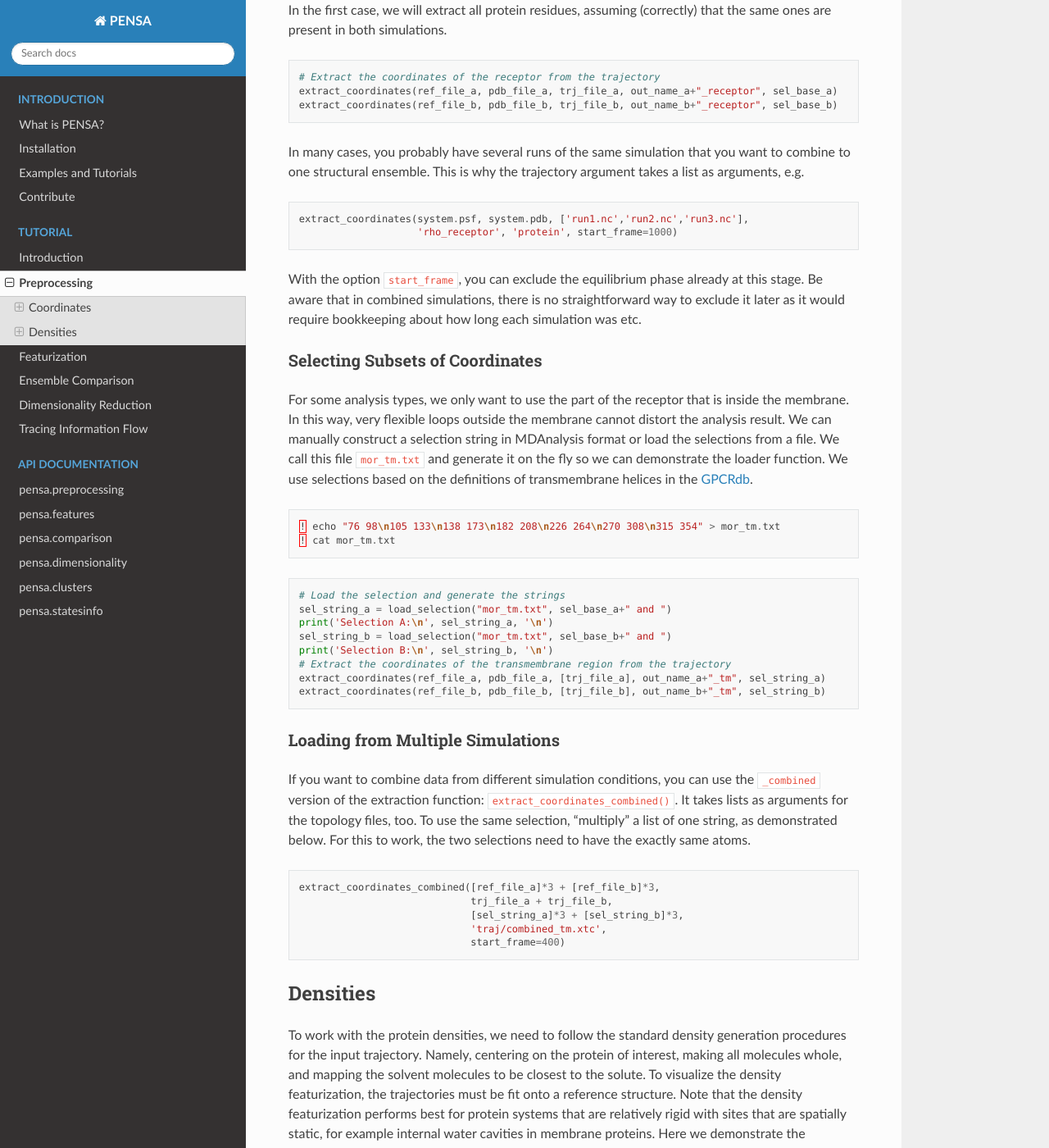
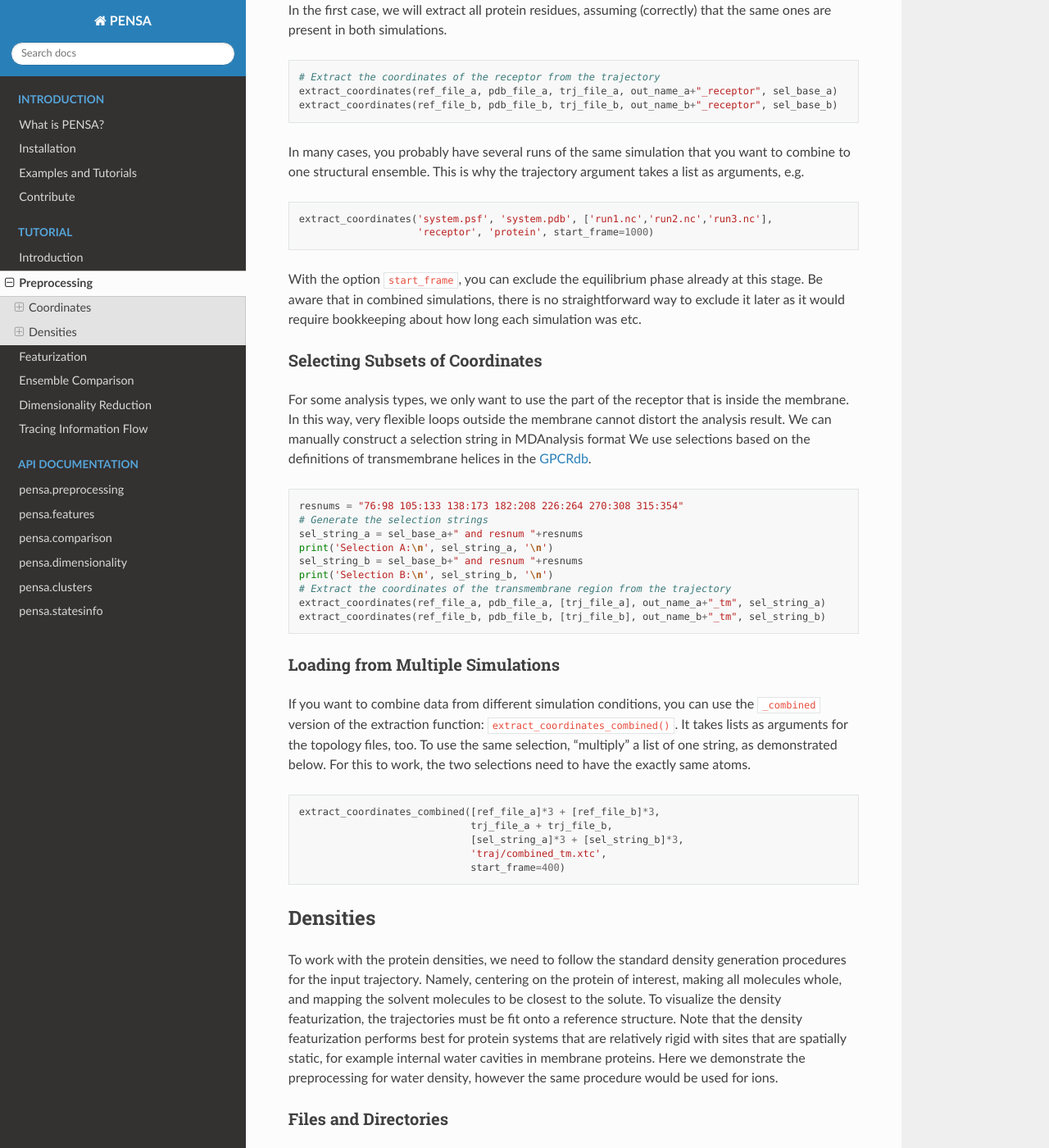
Before and after one commit to drorlab/pensa, a Sphinx documentation site: the page built from docs/tut-2-preprocessing.rst, in a window 1280 px wide and 1400 px high, scrolled down 1452 px. Shown: the whole window at 82% size. Built offline with Sphinx 7.4.7 and the Read the Docs theme 2.0.0, drawn with Linux system fonts in a browser that asks for light colours; some of the changed text lies outside the part shown.

Commit message:
update docs for v0.2.5

```diff
--- a/docs/tut-2-preprocessing.rst
+++ b/docs/tut-2-preprocessing.rst
@@ -88,10 +88,10 @@ In many cases, you probably have several runs of the same simulation
 that you want to combine to one structural ensemble. This is why the
 trajectory argument takes a list as arguments, e.g.
 
-::
+.. code:: python
 
-   extract_coordinates(system.psf, system.pdb, ['run1.nc','run2.nc','run3.nc'],
-                       'rho_receptor', 'protein', start_frame=1000)
+   extract_coordinates('system.psf', 'system.pdb', ['run1.nc','run2.nc','run3.nc'],
+                       'receptor', 'protein', start_frame=1000)
 
 
 With the option ``start_frame``, you can exclude the equilibrium phase
@@ -105,23 +105,17 @@ Selecting Subsets of Coordinates
 For some analysis types, we only want to use the part of the receptor
 that is inside the membrane. In this way, very flexible loops outside
 the membrane cannot distort the analysis result. We can manually
-construct a selection string in MDAnalysis format or load the selections
-from a file. We call this file ``mor_tm.txt`` and generate it on the fly
-so we can demonstrate the loader function. We use selections based on
+construct a selection string in MDAnalysis format We use selections based on
 the definitions of transmembrane helices in the
 `GPCRdb <https://gpcrdb.org/protein/oprm_human/>`__.
 
 .. code:: python
 
-    ! echo "76 98\n105 133\n138 173\n182 208\n226 264\n270 308\n315 354" > mor_tm.txt
-    ! cat mor_tm.txt
-
-.. code:: python
-
-    # Load the selection and generate the strings
-    sel_string_a = load_selection("mor_tm.txt", sel_base_a+" and ")
+    resnums = "76:98 105:133 138:173 182:208 226:264 270:308 315:354"
+    # Generate the selection strings
+    sel_string_a = sel_base_a+" and resnum "+resnums
     print('Selection A:\n', sel_string_a, '\n')
-    sel_string_b = load_selection("mor_tm.txt", sel_base_b+" and ")
+    sel_string_b = sel_base_b+" and resnum "+resnums
     print('Selection B:\n', sel_string_b, '\n')
     # Extract the coordinates of the transmembrane region from the trajectory
     extract_coordinates(ref_file_a, pdb_file_a, [trj_file_a], out_name_a+"_tm", sel_string_a)
@@ -172,8 +166,8 @@ densities from a smaller selection.
 
 .. code:: python
 
-    # # # First we preprocess the trajectories to extract coordinates for protein
-    # # # and waters.
+    # First we preprocess the trajectories to extract coordinates for protein
+    # and waters.
     root_dir = './mor-data'
     # Simulation A
     ref_file_a =  root_dir+'/11427_dyn_151.psf'
@@ -189,7 +183,7 @@ densities from a smaller selection.
                   root_dir+'/11578_trj_169.xtc']
     # Base for the selection string for each simulation protein and all waters (OH2)
     sel_base = "protein or byres name OH2"
-    # # # # Names of the output files
+    # Names of the output files
     out_name_a = "traj/cond-a_water"
     out_name_b = "traj/cond-b_water"
 
@@ -207,11 +201,11 @@ we have to ensure that the protein is aligned across both simulations.
 
 .. code:: python
 
-    # # # Extract the coordinates of the receptor from the trajectory
+    # Extract the coordinates of the receptor from the trajectory
     extract_coordinates(ref_file_a, pdb_file_a, trj_file_a, out_name_a, sel_base)
     extract_coordinates(ref_file_b, pdb_file_b, trj_file_b, out_name_b, sel_base)
 
-    # # # Extract the aligned coordinates of the ensemble a aligned to ensemble b
+    # Extract the aligned coordinates of the ensemble a aligned to ensemble b
     extract_aligned_coords(out_name_a+".gro", out_name_a+".xtc",
                            out_name_b+".gro", out_name_b+".xtc")
 
@@ -224,7 +218,7 @@ cavities are aligned.
 
 .. code:: python
 
-    # # # Extract the combined density of the waters in both ensembles a and b
+    # Extract the combined density of the waters in both ensembles a and b
     extract_combined_grid(out_name_a+".gro", "dens/cond-a_wateraligned.xtc",
                           out_name_b+".gro", out_name_b+".xtc",
                           atomgroup="OH2",
```
Also changed, not shown: docs/source/pensa.comparison.rst (+8 -0 lines), docs/source/pensa.dimensionality.rst (+24 -0 lines), docs/source/pensa.features.rst (+16 -0 lines), 2 other files.
